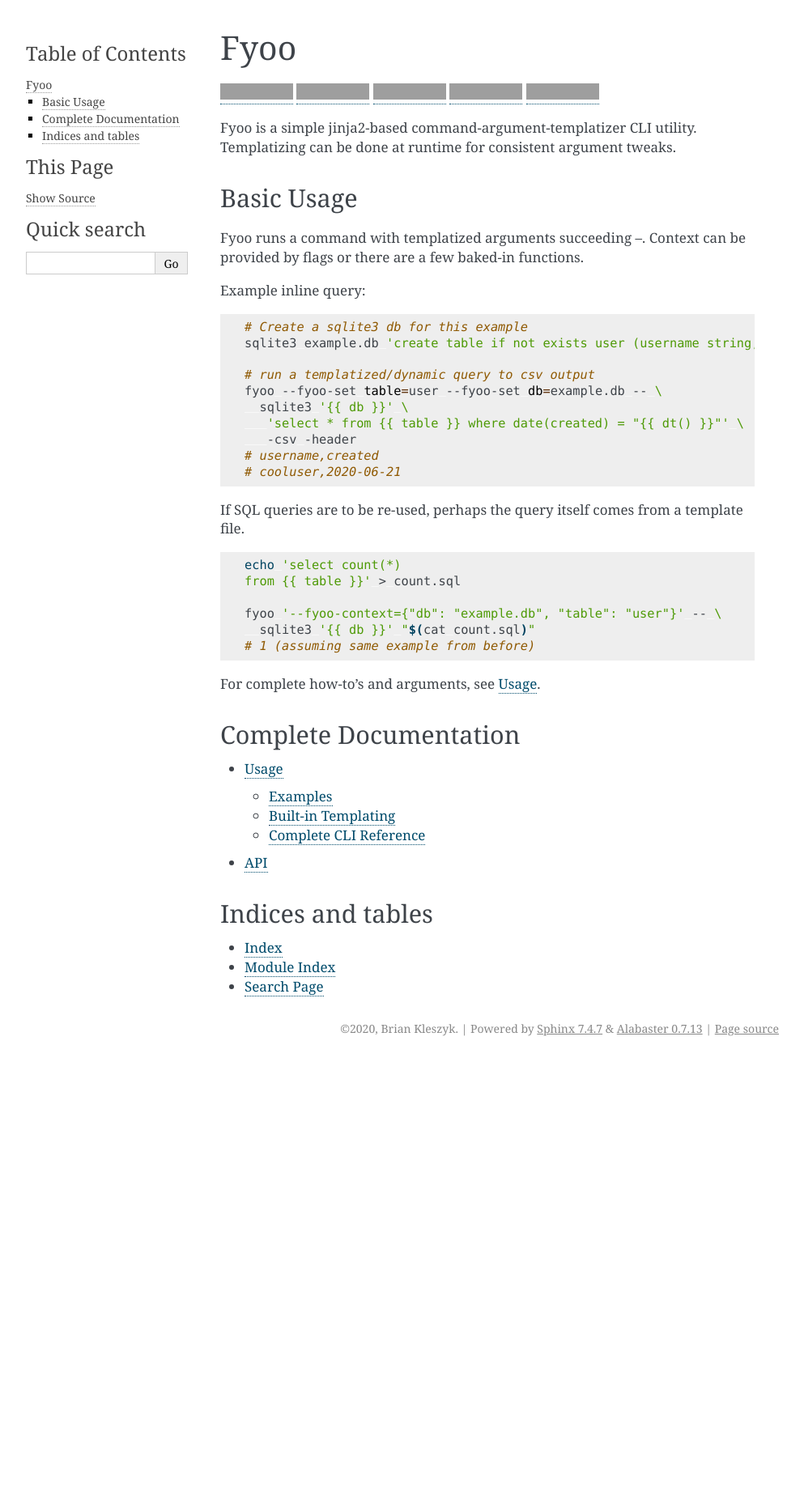
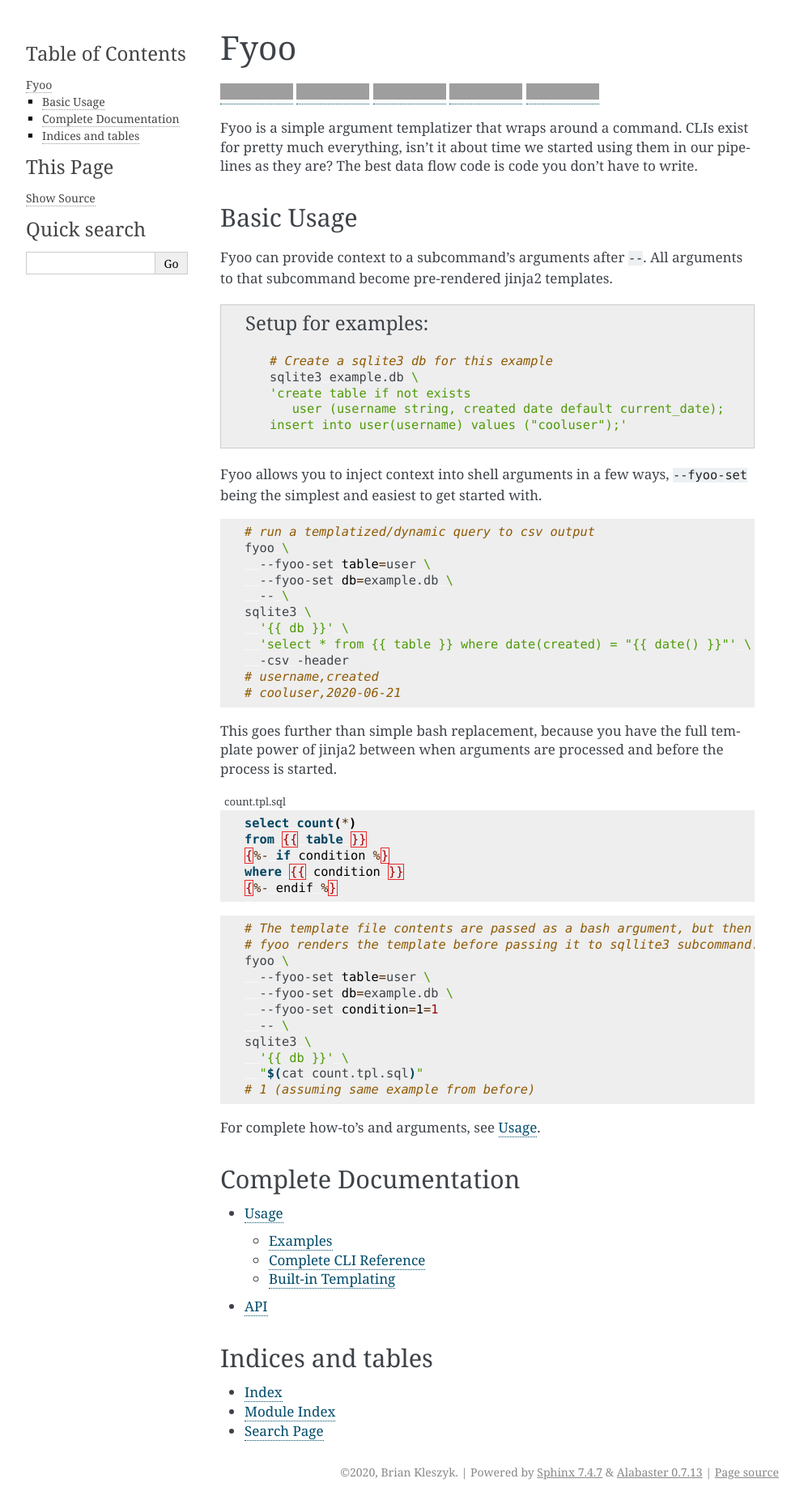
Before and after one commit to brian-bk/fyoo, a Sphinx documentation site: the page built from docs/index.rst, in a window 1280 px wide. Shown: the whole page at 81% size, without its empty margins (148-1141 px from the left). Built offline with Sphinx 7.4.7, drawn with Linux system fonts in a browser that asks for light colours; before the commit the page ends 1310 px from its top, so only the background shows below that; grey boxes are pictures that could not be loaded.

Commit message:
Release/0.1.1 (#5)
* Make documentation much better

* Bump version to 0.1.1

* Make release a release candidate

* Add package checking to CI

* Activate virtualenv in package checking

* Correct order for package checking

* Remove readme caption and pin version to 0.1.1

```diff
--- a/README.rst
+++ b/README.rst
@@ -7,41 +7,71 @@
 |Test status|
 |Code coverage|
 
-Fyoo is a simple jinja2-based command-argument-templatizer CLI utility.
-Templatizing can be done at runtime for consistent argument tweaks.
+Fyoo is a simple argument templatizer that wraps around a command.
+CLIs exist for pretty much everything, isn't it about time we
+started using them in our pipelines as they are? The best data
+flow code is code you don't have to write.
 
 Basic Usage
 -----------
 
-Fyoo runs a command with templatized arguments succeeding `--`. Context
-can be provided by flags or there are a few baked-in functions.
+Fyoo can provide context to a subcommand's arguments after ``--``.
+All arguments to that subcommand become pre-rendered jinja2 templates.
 
-Example inline query:
+.. admonition:: Setup for examples
+
+   .. code-block:: bash
+
+      # Create a sqlite3 db for this example
+      sqlite3 example.db \
+      'create table if not exists
+         user (username string, created date default current_date);
+      insert into user(username) values ("cooluser");'
+
+Fyoo allows you to inject context into shell arguments in a few
+ways, ``--fyoo-set`` being the simplest and easiest to get started
+with.
 
 .. code-block:: bash
 
-   # Create a sqlite3 db for this example
-   sqlite3 example.db 'create table if not exists user (username string, created date default current_date);insert into user(username) values ("cooluser")'
-
    # run a templatized/dynamic query to csv output
-   fyoo --fyoo-set table=user --fyoo-set db=example.db -- \
-     sqlite3 '{{ db }}' \
-      'select * from {{ table }} where date(created) = "{{ dt() }}"' \
-      -csv -header
+   fyoo \
+     --fyoo-set table=user \
+     --fyoo-set db=example.db \
+     -- \
+   sqlite3 \
+     '{{ db }}' \
+     'select * from {{ table }} where date(created) = "{{ date() }}"' \
+     -csv -header
    # username,created
    # cooluser,2020-06-21
 
-If SQL queries are to be re-used, perhaps the query itself comes from a template file.
+This goes further than simple bash replacement, because you have
+the full template power of jinja2 between when arguments are
+processed and before the process is started.
+
+.. code-block:: sql
+   :name: count-tpl-sql
+
+   select count(*)
+   from {{ table }}
+   {%- if condition %}
+   where {{ condition }}
+   {%- endif %}
 
 .. code-block:: bash
 
-   echo 'select count(*)
-   from {{ table }}' > count.sql
-
-   fyoo '--fyoo-context={"db": "example.db", "table": "user"}' -- \
-     sqlite3 '{{ db }}' "$(cat count.sql)"
-   # 1 (assuming same example from before)
-
+   # The template file contents are passed as a bash argument, but then
+   # fyoo renders the template before passing it to sqllite3 subcommand.
+   fyoo \
+     --fyoo-set table=user \
+     --fyoo-set db=example.db \
+     --fyoo-set condition=1=1
+     -- \
+   sqlite3 \
+     '{{ db }}' \
+     "$(cat count.tpl.sql)"
+   # 1 (assuming same example from before
 
 .. links
 
--- a/docs/index.rst
+++ b/docs/index.rst
@@ -15,41 +15,72 @@
 |Test status|
 |Code coverage|
 
-Fyoo is a simple jinja2-based command-argument-templatizer CLI utility.
-Templatizing can be done at runtime for consistent argument tweaks.
+Fyoo is a simple argument templatizer that wraps around a command.
+CLIs exist for pretty much everything, isn't it about time we
+started using them in our pipelines as they are? The best data
+flow code is code you don't have to write.
 
 Basic Usage
 -----------
 
-Fyoo runs a command with templatized arguments succeeding `--`. Context
-can be provided by flags or there are a few baked-in functions.
+Fyoo can provide context to a subcommand's arguments after ``--``.
+All arguments to that subcommand become pre-rendered jinja2 templates.
 
-Example inline query:
+.. admonition:: Setup for examples
+
+   .. code-block:: bash
+
+      # Create a sqlite3 db for this example
+      sqlite3 example.db \
+      'create table if not exists
+         user (username string, created date default current_date);
+      insert into user(username) values ("cooluser");'
+
+Fyoo allows you to inject context into shell arguments in a few
+ways, ``--fyoo-set`` being the simplest and easiest to get started
+with.
 
 .. code-block:: bash
 
-   # Create a sqlite3 db for this example
-   sqlite3 example.db 'create table if not exists user (username string, created date default current_date);insert into user(username) values ("cooluser")'
-
    # run a templatized/dynamic query to csv output
-   fyoo --fyoo-set table=user --fyoo-set db=example.db -- \
-     sqlite3 '{{ db }}' \
-      'select * from {{ table }} where date(created) = "{{ dt() }}"' \
-      -csv -header
+   fyoo \
+     --fyoo-set table=user \
+     --fyoo-set db=example.db \
+     -- \
+   sqlite3 \
+     '{{ db }}' \
+     'select * from {{ table }} where date(created) = "{{ date() }}"' \
+     -csv -header
    # username,created
    # cooluser,2020-06-21
 
-If SQL queries are to be re-used, perhaps the query itself comes from a template file.
+This goes further than simple bash replacement, because you have
+the full template power of jinja2 between when arguments are
+processed and before the process is started.
+
+.. code-block:: sql
+   :caption: count.tpl.sql
+   :name: count-tpl-sql
+
+   select count(*)
+   from {{ table }}
+   {%- if condition %}
+   where {{ condition }}
+   {%- endif %}
 
 .. code-block:: bash
 
-   echo 'select count(*)
-   from {{ table }}' > count.sql
-
-   fyoo '--fyoo-context={"db": "example.db", "table": "user"}' -- \
-     sqlite3 '{{ db }}' "$(cat count.sql)"
+   # The template file contents are passed as a bash argument, but then
+   # fyoo renders the template before passing it to sqllite3 subcommand.
+   fyoo \
+     --fyoo-set table=user \
+     --fyoo-set db=example.db \
+     --fyoo-set condition=1=1
+     -- \
+   sqlite3 \
+     '{{ db }}' \
+     "$(cat count.tpl.sql)"
    # 1 (assuming same example from before)
-
 
 For complete how-to's and arguments, see :ref:`Usage`.
 
--- a/fyoo/__init__.py
+++ b/fyoo/__init__.py
@@ -1 +1 @@
-__version__ = '0.1.0alpha2'
+__version__ = '0.1.1'
```
Also changed, not shown: docs/api.rst (+10 -0 lines), docs/usage.rst (+103 -30 lines), 7 other files.
